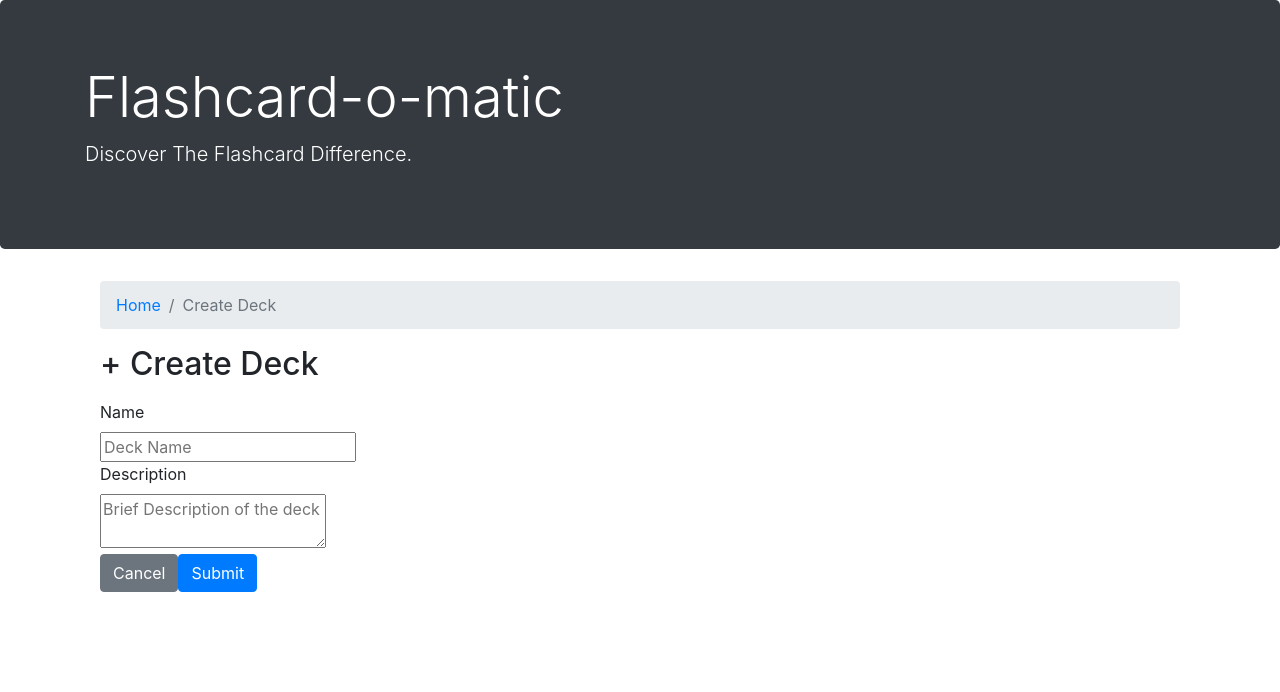
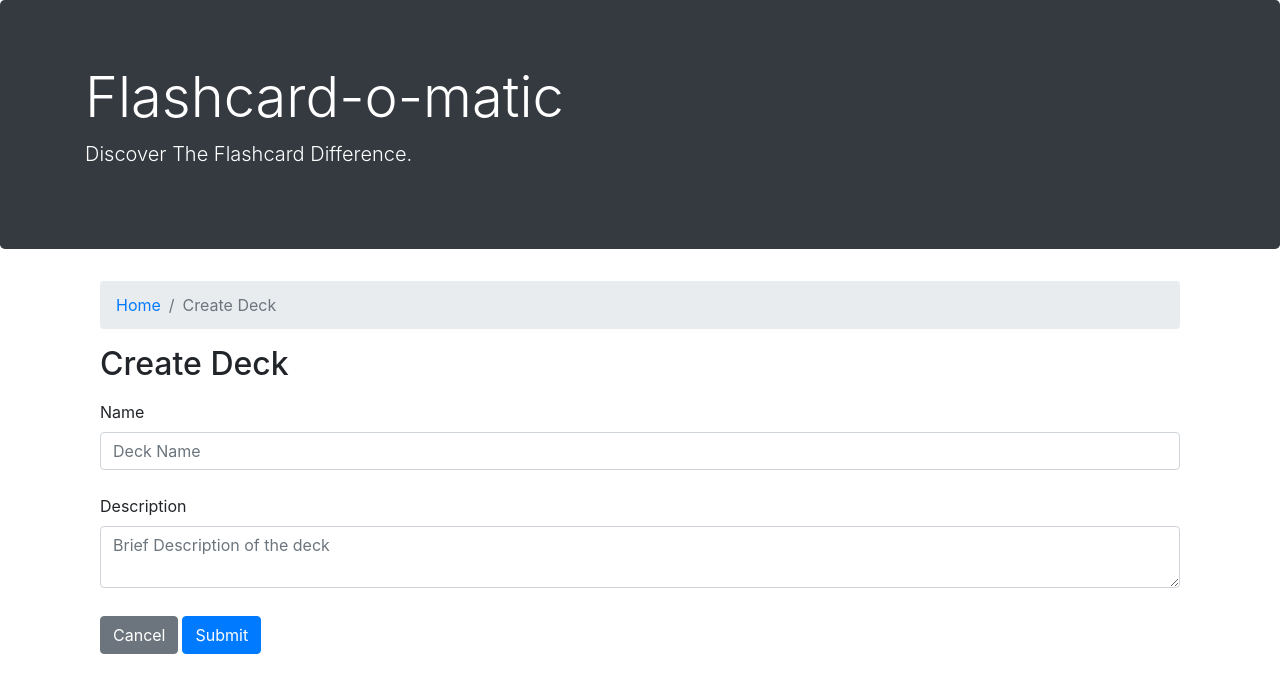
Before and after one commit to tonyDcoder5/module27-study-tool-app, a React (Create React App) app: page /decks/new in a window 1280 px wide. Shown: the top 692 px of the page. Built offline with nearby package versions, Linux system fonts and the light colour scheme; a web font is replaced by a local one.

Commit message:
second commit - added delete deck functionality, styling rules for various pages (view, study, home) - TODO: add cards view for deckView page, add dynamic card reading for deck Study page, add edit & create card page, add functionality for deckView page (delete, edit, add cards)

```diff
--- a/src/Decks/CreateDeck.js
+++ b/src/Decks/CreateDeck.js
@@ -4,12 +4,11 @@ import { Link } from "react-router-dom";
 export const CreateDeck = () => {
   /*
     TODO:
-    add eventhandlers for form submission
-    add useHistory in order to link Cancel button with home page
     pass on form data to DeckView component to add/edit cards on new deck
 */
 
   const [formData, setFormData] = useState({
+    id: "",
     name: "",
     description: "",
   });
@@ -19,6 +18,12 @@ export const CreateDeck = () => {
 
   const submitHandler = (event) => {
     event.preventDefault();
+    setFormData({...formData, id: Date.now()})
+
+    //setFormData({...formData, id: }) add an id prop for each new deck created in order to navigate to a new Deck view page
+    // submit formData as a Deck object to the DeckView component and navigate user to view page to add cards
+
+    console.log(formData);
   };
 
   return (
@@ -33,38 +38,43 @@ export const CreateDeck = () => {
           </li>
         </ol>
       </nav>
+      <label htmlFor="create-deck-form">
+        <h2>Create Deck</h2>
+      </label>
       <form onSubmit={submitHandler}>
         <div className="form-group">
-          <label htmlFor="create-deck-form">
-            <h2>+ Create Deck</h2>
-          </label>
-          <br />
           <label htmlFor="deck-name">Name</label>
           <br />
           <input
+            className="form-control"
             type="text"
             name="name"
             id="name"
             placeholder="Deck Name"
-            value=""
+            value={formData.name}
             onChange={handleChange}
           ></input>
           <br />
             <label htmlFor="deck-desc">Description</label>
             <br />
             <textarea
+              className="form-control"
               type="text"
               name="description"
               id="description"
               placeholder="Brief Description of the deck"
-            value=""
+              value={formData.description}
               onChange={handleChange}
             ></textarea>
             <br />
+          <div className="btn-group-justified">
+            <Link to="/">
               <button className="btn btn-secondary">Cancel</button>
-          <button className="btn btn-primary" type="submit">
+            </Link>
+            <Link to={`/decks/${formData.id}`}><button className="btn btn-primary m-1" type="submit">
               Submit
-          </button>
+            </button></Link>
+          </div>
         </div>
       </form>
     </div>
--- a/src/Decks/Deck.js
+++ b/src/Decks/Deck.js
@@ -2,22 +2,37 @@ import { React, useState } from "react";
 import { Link, useHistory } from "react-router-dom";
 
 function Deck({ deck, deleteHandler }) {
-
   return (
     <article className=" m-auto align-self-stretch">
       <div className="border p-4 h-100 d-flex flex-column">
         <div className="row">
-        <h2 className="col-8">{deck.name}</h2>
-        <p className="col-4 text-right">{deck.cards.length} card{deck.cards.length !== 1 && `s`}</p>
+          <h2 className="col-8">{deck.name}</h2>
+          <p className="col-4 text-right">
+            {deck.cards.length} card{deck.cards.length !== 1 && `s`}
+          </p>
         </div>
-        <p>{deck.description}</p>
-        <div className="row">
-        <div className="col-11">
-        <Link to={`/decks/${deck.id}`}><button className="btn btn-secondary" name="view">View</button></Link>
-        <Link to={`/decks/${deck.id}/study`}><button className="btn btn-primary" name="study">Study</button></Link>
+        <div><p>{deck.description}</p></div>
+        <div className="row btn-group">
+          <div className="col-10">
+            <Link to={`/decks/${deck.id}`}>
+              <button className="btn btn-secondary" name="view">
+              🔎 View
+              </button>
+            </Link>
+            <Link to={`/decks/${deck.id}/study`}>
+              <button className="btn btn-info" name="study">
+              📖 Study
+              </button>
+            </Link>
+          </div>
+          <div className="ml-5">
+              <button
+            className="btn btn-danger"
+            name="delete"
+            onClick={() => deleteHandler(deck.id)}>✖️</button>
+          </div>
+
         </div>
-        <button className="btn btn-danger col-1" name="delete" onClick={()=> deleteHandler(deck.id)}>Delete</button>
-      </div>
       </div>
     </article>
   );
--- a/src/Decks/ListDecks.js
+++ b/src/Decks/ListDecks.js
@@ -22,21 +22,35 @@ function ListDecks() {
     return () => abortController.abort;
   }, []);
 
+  const callDelete = async (id) => {
+    const abortController = new AbortController();
+    console.log("deleting", id);
+    try {
+      await deleteDeck(id, abortController.signal);
+      setDeckList(deckList.filter((deck)=> deck.id !== id));
+    } catch (error) {
+      console.log(error.message);
+    }
+
+    return () => abortController.abort;
+  };
+
   const deleteHandler = (id) => {
-      window.confirm("Delete this deck?\n\nYou will not be able to recover it.")
-      console.log("TODO: call deleteDeck function and rerender page->")
-  }
-
+    if (
+      window.confirm(
+        `Delete this deck? ${id}\n\nYou will not be able to recover it.`
+      )
+        ? callDelete(id)
+        : console.log("cancelled")
+    )
+      console.log("deleted", id);
+  };
 
   const list = deckList.map((deck) => {
-
-    return <Deck key={deck.id} deck={deck} deleteHandler={deleteHandler}/>;
+    return <Deck key={deck.id} deck={deck} deleteHandler={deleteHandler} />;
   });
 
-
-  return <div className="container">
-      {list}
-      </div>;
+  return <div className="container">{list}</div>;
 }
 
 export default ListDecks;
--- a/src/Layout/CreateBtn.js
+++ b/src/Layout/CreateBtn.js
@@ -5,7 +5,7 @@ export const CreateBtn = () => {
   return (
     <div className="container mb-2">
       <Link to="/decks/new">
-        <button type="button" className="btn btn-secondary">
+        <button type="button" className="btn btn-lg btn-primary">
           + Create Deck
         </button>
       </Link>
```
Also changed, not shown: data/db.json (line endings or trailing spaces). Lines whose indentation alone changed are shown as unchanged.
